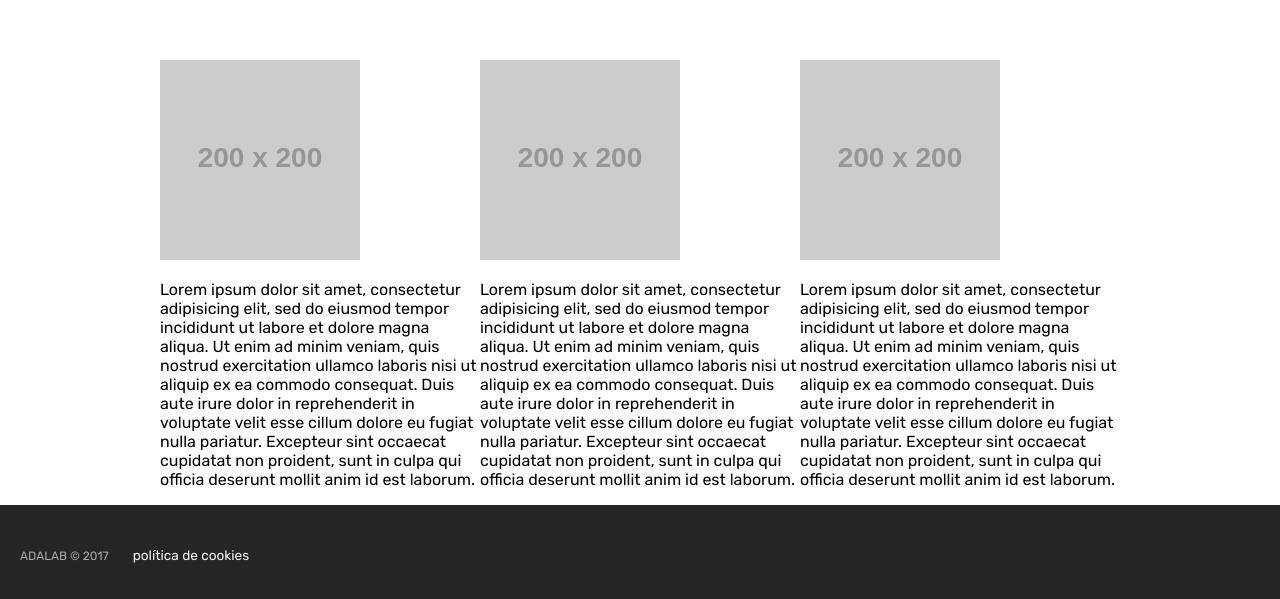
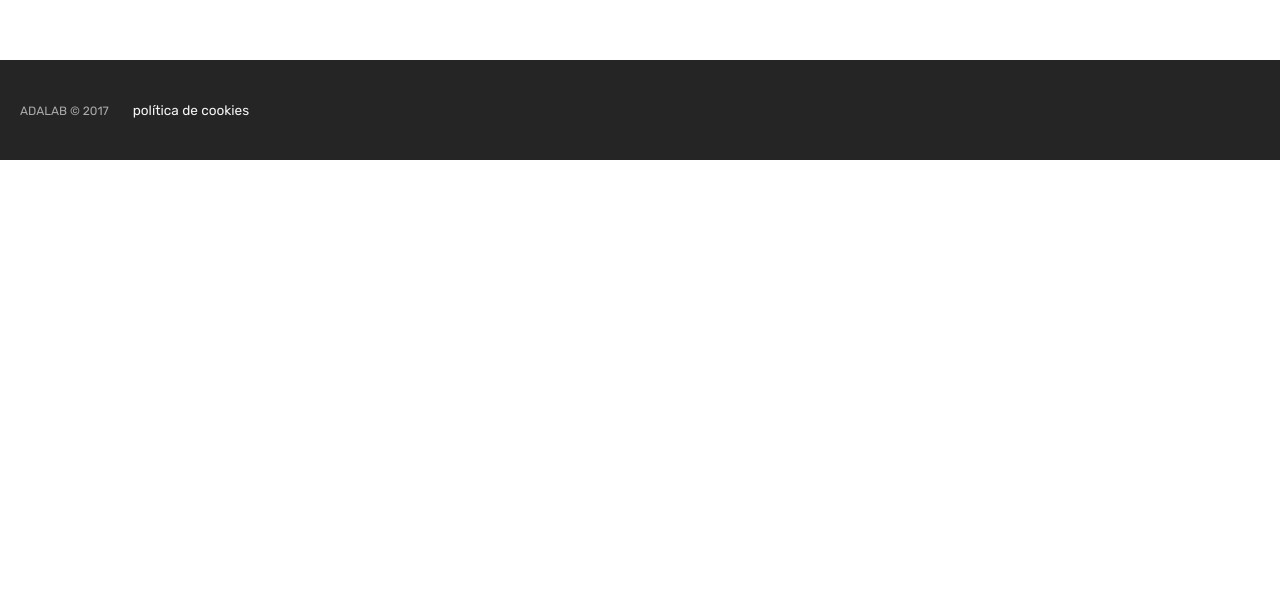
Before and after one commit to rcascante/evaluacion-sprint-1-rcascante, a plain HTML site: page index.html in a window 1280 px wide. Shown: the part 890-1489 px from the top of the page. After the commit the page ends 1050 px from the top, so only its background shows below. Drawn offline with Linux system fonts and the light colour scheme; placeholder pictures from the web are drawn by us.

Commit message:
Removed description sections

```diff
--- a/css/style.css
+++ b/css/style.css
@@ -107,17 +107,6 @@ PAGE: HOME
   color: #555555;
 }
 
-
-/* SECTION PHOTOS */
-
-.descriptions {
-  display: flex;
-  justify-content: center;
-}
-
-.person {
-  width: 25%;
-}
 
 /* ==========================
 PAGE: CONTACT FORM
--- a/index.html
+++ b/index.html
@@ -29,20 +29,6 @@
     <section class="main-content">
       <h1 class="main-text">Creando <br> Diversidad <br> Digital</h1>
     </section>
-    <section class="descriptions">
-      <div class="person">
-        <img src="http://placehold.it/200x200" alt="imagen gris">
-        <p>Lorem ipsum dolor sit amet, consectetur adipisicing elit, sed do eiusmod tempor incididunt ut labore et dolore magna aliqua. Ut enim ad minim veniam, quis nostrud exercitation ullamco laboris nisi ut aliquip ex ea commodo consequat. Duis aute irure dolor in reprehenderit in voluptate velit esse cillum dolore eu fugiat nulla pariatur. Excepteur sint occaecat cupidatat non proident, sunt in culpa qui officia deserunt mollit anim id est laborum.</p>
-      </div>
-      <div class="person">
-        <img src="http://placehold.it/200x200" alt="imagen gris">
-        <p>Lorem ipsum dolor sit amet, consectetur adipisicing elit, sed do eiusmod tempor incididunt ut labore et dolore magna aliqua. Ut enim ad minim veniam, quis nostrud exercitation ullamco laboris nisi ut aliquip ex ea commodo consequat. Duis aute irure dolor in reprehenderit in voluptate velit esse cillum dolore eu fugiat nulla pariatur. Excepteur sint occaecat cupidatat non proident, sunt in culpa qui officia deserunt mollit anim id est laborum.</p>
-      </div>
-      <div class="person">
-        <img src="http://placehold.it/200x200" alt="imagen gris">
-        <p>Lorem ipsum dolor sit amet, consectetur adipisicing elit, sed do eiusmod tempor incididunt ut labore et dolore magna aliqua. Ut enim ad minim veniam, quis nostrud exercitation ullamco laboris nisi ut aliquip ex ea commodo consequat. Duis aute irure dolor in reprehenderit in voluptate velit esse cillum dolore eu fugiat nulla pariatur. Excepteur sint occaecat cupidatat non proident, sunt in culpa qui officia deserunt mollit anim id est laborum.</p>
-      </div>
-    </section>
   </div>
   <main>
   <footer class="main-footer">
```
